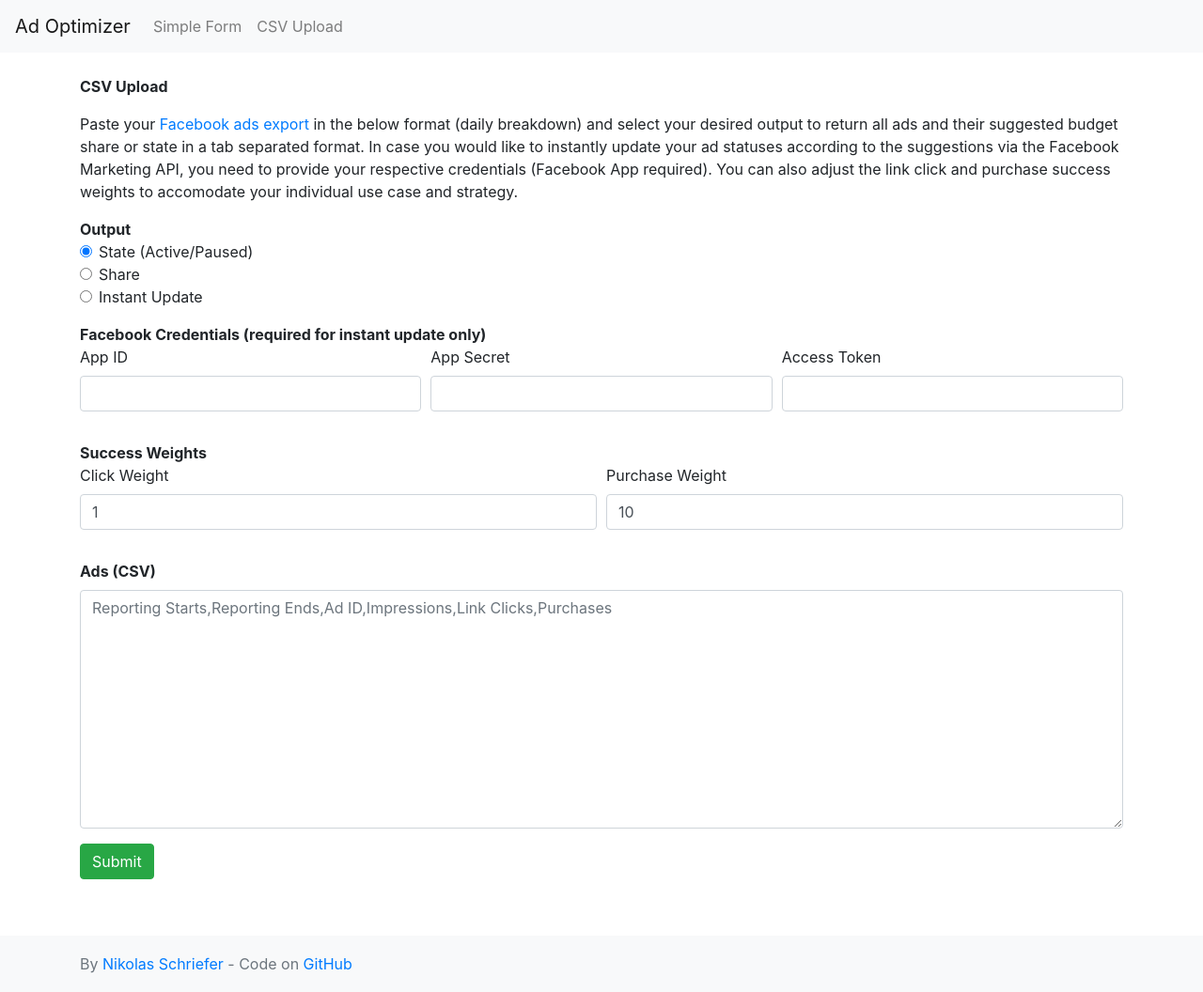
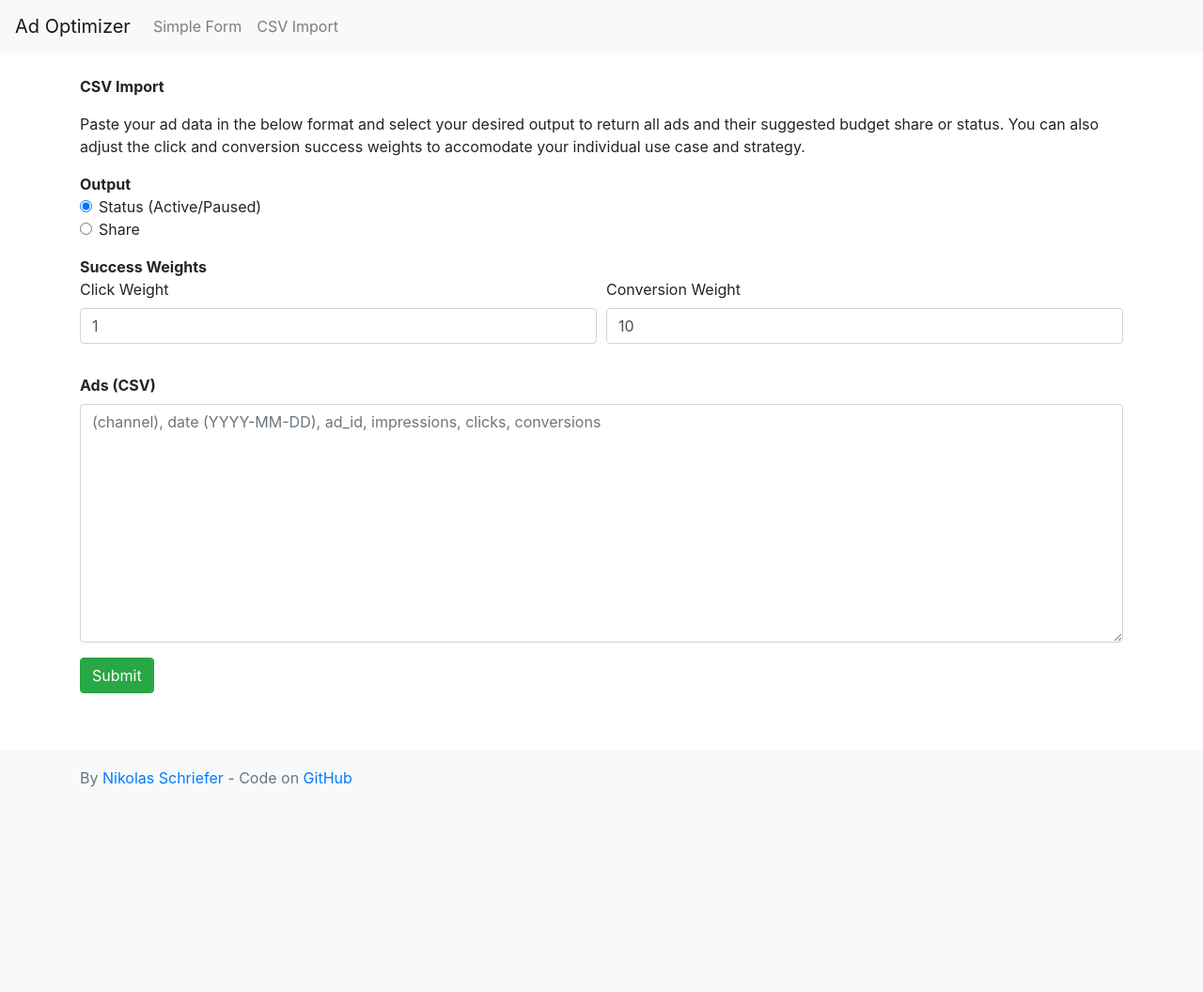
Before and after one commit to kinosal/optimizer, a Flask app: page /csv in a window 1280 px wide. Shown: the whole page at 94% size. After the commit the page ends 838 px from the top, so only its background shows below. Run offline with Flask 2, Linux system fonts and the light colour scheme; some libraries are stand-ins or nearby versions.

Commit message:
Create results view and move upload there

```diff
--- a/api.py
+++ b/api.py
@@ -8,6 +8,7 @@ import matplotlib.pyplot as plt
 import process as pro
 import bandit as ban
 import config
+import ast
 from facebook_business.api import FacebookAdsApi
 from facebook_business.adobjects.ad import Ad
 
@@ -34,24 +35,18 @@ def root():
 @app.route('/json', methods=['POST'])
 def json():
     """
-    Process Facebook ads JSON with "Ad ID", "Impressions", "Link Clicks"
-    and "Purchases" for multiple reporting periods;
-    return options with suggested status for next period
+    Process ads JSON with daily breakdown of ad_id, impressions, clicks and
+    conversions; return options with suggested status for next period
     """
     data = pd.DataFrame(request.json)
-    data = pro.facebook(data, click_weight=1, purchase_weight=10)
+    data = pro.facebook(data, click_weight=1, conversion_weight=10)
     [options, data] = pro.reindex_options(data)
     data = pro.add_days(data)
     bandit = add_daily_results(data, num_options=len(options),
                                memory=True, shape='linear', cutoff=28)
     shares = choose(bandit=bandit, accelerate=True)
-    onoff = request.args.get('onoff') == 'true'
-    options = format_results(options, shares, onoff=onoff)
-    if onoff:
-        options.replace(True, 'ACTIVE', inplace=True)
-        options.replace(False, 'PAUSED', inplace=True)
-    else:
-        options['ad_share'] = options['ad_share'].round(2)
+    status = request.args.get('status') == 'true'
+    options = format_results(options, shares, status=status)
     update = request.args.get('update') == 'true'
     if update:
         app_id = config.APP_ID
@@ -81,7 +76,7 @@ def form():
             bandit.add_results(option_id=i, trials=trials[i],
                                successes=successes[i])
         shares = choose(bandit=bandit, accelerate=False)
-        options = format_results(options, shares, onoff=False)
+        options = format_results(options, shares, status=False)
         records = options.to_dict('records')
         columns = options.columns.values
         save_plot(bandit)
@@ -94,37 +89,66 @@ def form():
 @app.route('/csv', methods=['GET', 'POST'])
 def csv():
     """
-    Provide form to paste Facebook ads CSV with "Ad ID", "Impressions",
-    "Link Clicks" and "Purchases" for multiple reporting periods;
-    return options with suggested budget share or status for next period
+    Provide form to paste ads CSV with daily breakdown of ad_id, impressions,
+    clicks and conversions; return options with suggested budget share or
+    status for next period
     """
 
     if request.method == 'POST':
-        data = pd.read_csv(StringIO(request.form['ads']))
-        data = pro.facebook(data, int(request.form['click_weight']),
-                            int(request.form['purchase_weight']))
+        if request.form['update'] == 'true':
+            app_id = request.form['app_id']
+            app_secret = request.form['app_secret']
+            access_token = request.form['access_token']
+            channels = ast.literal_eval(request.form['channels'])
+            records = ast.literal_eval(request.form['records'])
+            updatable = ['facebook', 'instagram']
+            indices = []
+            for channel in updatable:
+                if channel in channels:
+                    indices.append(channels.index(channel))
+            results = pd.DataFrame(columns=['ad_id', 'ad_status'])
+            for index in indices:
+                for record in records[index]:
+                    results.loc[len(results)] = \
+                        [record['ad_id'], record['ad_status']]
+            updated = update_status(app_id, app_secret, access_token, results)
+            return updated.to_csv(index=False, header=True,
+                                  line_terminator='<br>', sep='\t')
+
+        data = pd.read_csv(StringIO(request.form['ads']), sep=None)
+        data = pro.preprocess(data, int(request.form['click_weight']),
+                              int(request.form['conversion_weight']))
         [options, data] = pro.reindex_options(data)
         data = pro.add_days(data)
         bandit = add_daily_results(data, num_options=len(options),
                                    memory=True, shape='linear', cutoff=28)
         shares = choose(bandit=bandit, accelerate=True)
+
         output = request.form['output']
-        if output == 'share':
-            options = format_results(options, shares, onoff=False)
-            options['ad_share'] = options['ad_share'].round(2)
-        else:
-            options = format_results(options, shares, onoff=True)
-            options.replace(True, 'ACTIVE', inplace=True)
-            options.replace(False, 'PAUSED', inplace=True)
-        if output == 'update':
-            app_id = request.form['app_id']
-            app_secret = request.form['app_secret']
-            access_token = request.form['access_token']
-            updated = update_status(app_id, app_secret, access_token, options)
-            return updated.to_csv(index=False, header=True,
-                                  line_terminator='<br>', sep='\t')
-        return options.to_csv(index=False, header=True,
-                              line_terminator='<br>', sep='\t')
+        if output == 'status':
+            results = format_results(options, shares, status=True)
+        elif output == 'share':
+            results = format_results(options, shares, status=False).round(2)
+
+        if 'channel' in options.columns:
+            channel_shares = format_results(options, shares, status=False). \
+                groupby('channel')['ad_share'].sum().round(2)
+            channels = []
+            records = []
+            for name, group in results.groupby('channel'):
+                channels.append(name)
+                group = group.drop(['channel'], axis=1)
+                columns = group.columns.values
+                records.append(group.to_dict('records'))
+            return render_template('csv_result_channels.html',
+                                   channels=channels,
+                                   channel_shares=channel_shares,
+                                   records=records, columns=columns)
+
+        records = results.to_dict('records')
+        columns = results.columns.values
+        return render_template('csv_result.html', records=records,
+                               columns=columns)
 
     return render_template('csv.html')
 
@@ -171,16 +195,20 @@ def choose(bandit, accelerate):
     return shares
 
 
-def format_results(options, shares, onoff):
+def format_results(options, shares, status):
     """
-    Return True/False instead of numeric share for options if desired
+    Return ACTIVE/PAUSED instead of numeric share for options if desired
     """
-    if onoff:
+    results = options.copy()
+    if status:
         status = (shares > 0)
-        options['ad_status'] = status.tolist()
+        results['ad_status'] = status.tolist()
+        results.replace(True, 'ACTIVE', inplace=True)
+        results.replace(False, 'PAUSED', inplace=True)
     else:
-        options['ad_share'] = shares.tolist()
-    return options
+        results['ad_share'] = shares.tolist()
+        results['ad_share'] = results['ad_share']
+    return results
 
 
 def save_plot(bandit):
--- /dev/null
+++ b/static/js/csv.js
@@ -0,0 +1,5 @@
+function loading() {
+  var submit = document.getElementById("submit");
+  submit.setAttribute("disabled", true);
+  submit.innerText = "Updating...";
+}
--- a/templates/base.html
+++ b/templates/base.html
@@ -25,7 +25,7 @@
             <a class="nav-link" href="/form">Simple Form</a>
           </li>
           <li class="nav-item">
-            <a class="nav-link" href="/csv">CSV Upload</a>
+            <a class="nav-link" href="/csv">CSV Import</a>
           </li>
         </ul>
       </div>
--- a/templates/csv.html
+++ b/templates/csv.html
@@ -2,44 +2,22 @@
 {% block content %}
 <div class=container">
   <div>
-    <p><b>CSV Upload</b></p>
+    <p><b>CSV Import</b></p>
     <p>
-      Paste your <a href="https://www.facebook.com/business/help/849477685213347">Facebook ads export</a> in the below format (daily breakdown) and select your desired output to return all ads and their suggested budget share or state in a tab separated format.
-      In case you would like to instantly update your ad statuses according to the suggestions via the Facebook Marketing API, you need to provide your respective credentials (Facebook App required).
-      You can also adjust the link click and purchase success weights to accomodate your individual use case and strategy.
+      Paste your ad data in the below format and select your desired output to return all ads and their suggested budget share or status.
+      You can also adjust the click and conversion success weights to accomodate your individual use case and strategy.
     </p>
   </div>
   <form method="POST">
     <div class="form-group">
       <b>Output</b>
       <div class="form-check">
-        <input type="radio" class="form-check-input" id="output" name="output" value="state" checked>
-        <label class="form-check-label" for="output1">State (Active/Paused)</label>
+        <input type="radio" class="form-check-input" id="output" name="output" value="status" checked>
+        <label class="form-check-label" for="output1">Status (Active/Paused)</label>
       </div>
       <div class="form-check">
         <input type="radio" class="form-check-input" id="output" name="output" value="share">
         <label class="form-check-label" for="output2">Share</label>
-      </div>
-      <div class="form-check">
-        <input type="radio" class="form-check-input" id="output" name="output" value="update">
-        <label class="form-check-label" for="output3">Instant Update</label>
-      </div>
-    </div>
-    <div class="form-group">
-      <b>Facebook Credentials (required for instant update only)</b><br>
-      <div class="form-row">
-        <div class="form-group col-sm">
-          <label for="app_id">App ID</label>
-          <input class="form-control" name="app_id" type="text">
-        </div>
-        <div class="form-group col-sm">
-          <label for="app_secret">App Secret</label>
-          <input class="form-control" name="app_secret" type="text">
-        </div>
-        <div class="form-group col-sm">
-          <label for="access_token">Access Token</label>
-          <input class="form-control" name="access_token" type="text">
-        </div>
       </div>
     </div>
     <div class="form-group">
@@ -50,15 +28,16 @@
           <input class="form-control" name="click_weight" type="number" min="0" step="1" value="1" required>
         </div>
         <div class="form-group col-md-6">
-          <label for="purchase_weight">Purchase Weight</label>
-          <input class="form-control" name="purchase_weight" type="number" min="0" step="1" value="10" required>
+          <label for="conversion_weight">Conversion Weight</label>
+          <input class="form-control" name="conversion_weight" type="number" min="0" step="1" value="10" required>
         </div>
       </div>
     </div>
     <div class="form-group">
       <label for="ads"><b>Ads (CSV)</b></label>
-      <textarea class="form-control" name="ads" id="ads" rows="10" placeholder="Reporting Starts,Reporting Ends,Ad ID,Impressions,Link Clicks,Purchases" required></textarea>
+      <textarea class="form-control" name="ads" id="ads" rows="10" placeholder="(channel), date (YYYY-MM-DD), ad_id, impressions, clicks, conversions" required></textarea>
     </div>
+    <input type="hidden" name="update" value="false">
     <button type="submit" class="btn btn-success">Submit</button>
   </form>
 </div>
--- a/templates/index.html
+++ b/templates/index.html
@@ -10,7 +10,7 @@
       <a href="/form">Simple Form</a>: Calculate recommended shares for competing variants using multi-armed bandits
     </li>
     <li>
-      <a href="/csv">CSV Upload</a>: Paste Facebook ads to receive CSV with respective recommended states to upload back to Facebook
+      <a href="/csv">CSV Import</a>: Paste Facebook ads to receive CSV with respective recommended states to upload back to Facebook
     </li>
   </ol>
 </div>
```
Also changed, not shown: process.py (+22 -16 lines), templates/csv_result.html (added, +28 -0 lines), templates/csv_result_channels.html (added, +103 -0 lines).
